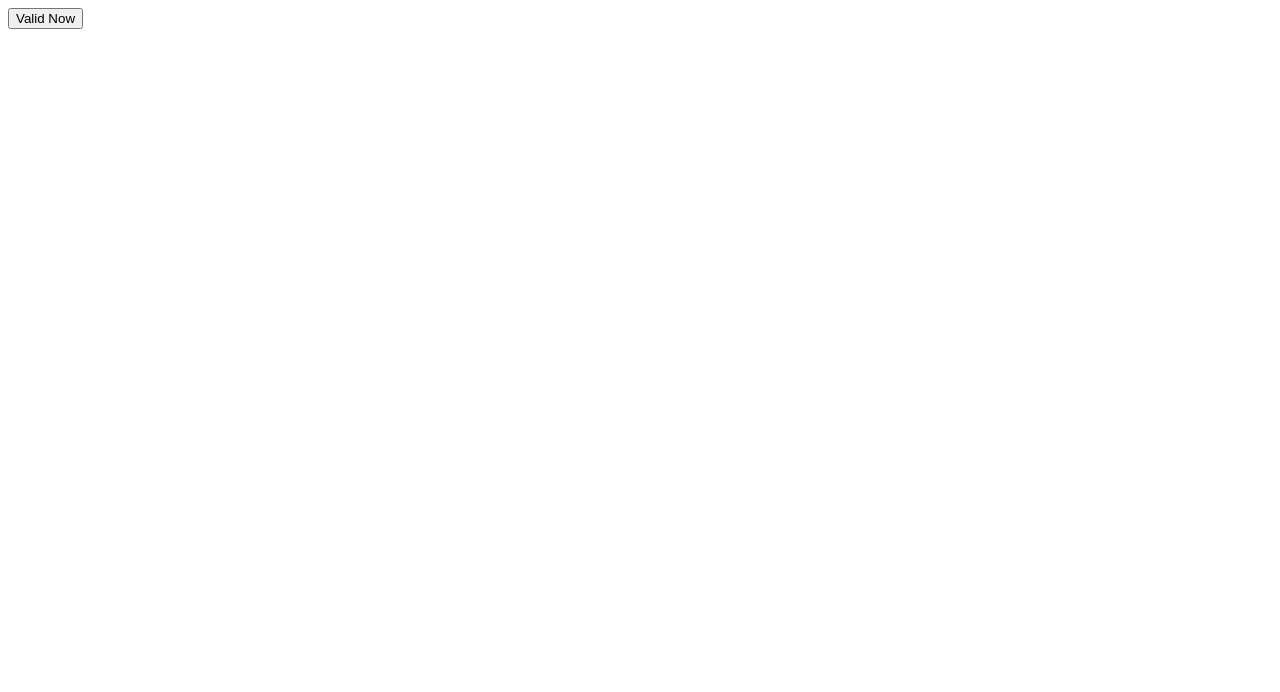
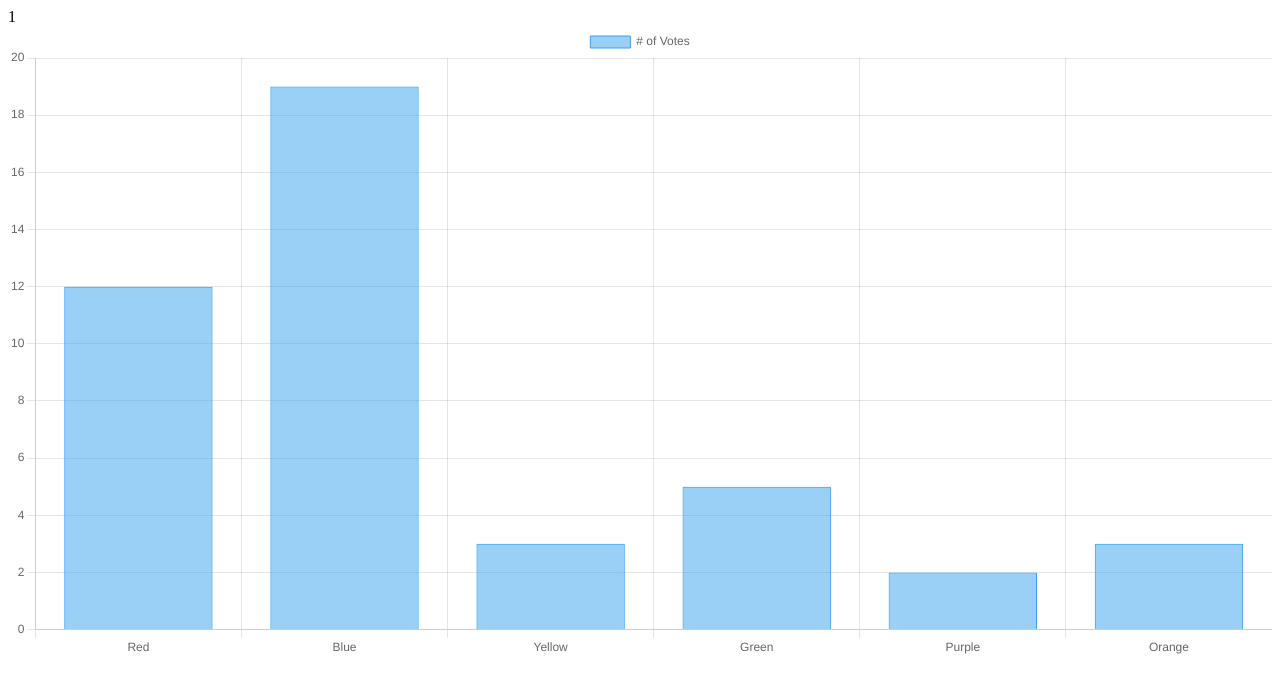
Before and after one commit to zl86473977/vue3Study, a Vue app: page / in a window 1280 px wide. Shown: the top 692 px of the page. Built offline with nearby package versions, Linux system fonts and the light colour scheme.

Commit message:
chart study

```diff
--- a/package.json
+++ b/package.json
@@ -11,6 +11,7 @@
   },
   "dependencies": {
     "async-validator": "^4.2.5",
+    "chart.js": "^4.4.3",
     "element-plus": "^2.5.6",
     "vue": "^3.3.11"
   },
--- a/src/App.vue
+++ b/src/App.vue
@@ -1,74 +1,83 @@
 <script setup>
-import Child from './components/Child.vue'
-import ButtonCounter from './components/ButtonCounter.vue'
+import Child from "./components/Child.vue";
+import ButtonCounter from "./components/ButtonCounter.vue";
 // import ModelTest from './components/ModelTest.vue'
-import TestAttribute from './views/TestAttribute.vue'
+import TestAttribute from "./views/TestAttribute.vue";
 // import SlotTest from './views/SlotTest.vue'
-import { onMounted, onUnmounted, provide, reactive, ref, shallowRef, watch, watchEffect } from 'vue'
-import { provideKey } from './utils/commonj'
-import Mouse from './views/Mouse.vue'
-import Fetch from './views/Fetch.vue'
-import Directive from './views/Directive.vue'
-import I18n from './views/I18n.vue'
-import UploadFile from './views/UploadFile.vue'
-import UploadFile2 from './views/UploadFile2.vue'
-import UploadFileCSDN from './views/UploadFileCSDN.vue'
+import {
+  onMounted,
+  onUnmounted,
+  provide,
+  reactive,
+  ref,
+  shallowRef,
+  watch,
+  watchEffect,
+} from "vue";
+import { provideKey } from "./utils/commonj";
+import Mouse from "./views/Mouse.vue";
+import Fetch from "./views/Fetch.vue";
+import Directive from "./views/Directive.vue";
+import I18n from "./views/I18n.vue";
+import UploadFile from "./views/UploadFile.vue";
+import UploadFile2 from "./views/UploadFile2.vue";
+import UploadFileCSDN from "./views/UploadFileCSDN.vue";
 // import UploadFileElementPlus from './views/UploadFileElementPlus.vue'
-import LocationGet from './views/LocationGet.vue'
-import BuildInTransition from './views/BuildInTransition.vue'
-import BuildInTransitionGroup from './views/BuildInTransitionGroup.vue'
-import BuildInTeleport from './views/BuildInTeleport.vue'
-import AsyncValidator from './views/AsyncValidator.vue'
+import LocationGet from "./views/LocationGet.vue";
+import BuildInTransition from "./views/BuildInTransition.vue";
+import BuildInTransitionGroup from "./views/BuildInTransitionGroup.vue";
+import BuildInTeleport from "./views/BuildInTeleport.vue";
+import AsyncValidator from "./views/AsyncValidator.vue";
+import Chart from './views/Chart.vue'
 
 function handleCounterClick(value) {
-  console.log('ButtonCounter', value);
+  console.log("ButtonCounter", value);
 }
 function handleCounterSuperClick(value) {
-  console.log('handleCounterSuperClick', value);
+  console.log("handleCounterSuperClick", value);
 }
 
 // -------------------------------------------
 
-const tabs = shallowRef([Child, ButtonCounter])
-const currentTab = ref(0)
+const tabs = shallowRef([Child, ButtonCounter]);
+const currentTab = ref(0);
 function handleSiki() {
-  console.log('---handleSiki---');
+  console.log("---handleSiki---");
 }
 
 // -------------------------------------------
-const modelValue = ref('this is modelValue')
-const modelTitle = ref('this is modelTitle')
+const modelValue = ref("this is modelValue");
+const modelTitle = ref("this is modelTitle");
 
 // -------------------------------------------
-const attr = ref('attr')
+const attr = ref("attr");
 
 // -------------------------------------------
-const slotValue = ref('header')
+const slotValue = ref("header");
 const clock = setInterval(() => {
   switch (slotValue.value) {
-    case 'header':
-      slotValue.value = 'default'
+    case "header":
+      slotValue.value = "default";
       break;
-    case 'default':
-      slotValue.value = 'footer'
+    case "default":
+      slotValue.value = "footer";
       break;
-    case 'footer':
-      slotValue.value = 'header'
+    case "footer":
+      slotValue.value = "header";
       break;
   }
-}, 3000)
+}, 3000);
 
 onUnmounted(() => {
-  console.log('---clearTimeout:clock----');
-  clock && clearTimeout(clock)
-})
+  console.log("---clearTimeout:clock----");
+  clock && clearTimeout(clock);
+});
 
 // ------------------------------------------
-provide('app', 'this is root node')
-const appMsg = ref('ref app msg')
-provide('appMsg', appMsg)
-provide(provideKey, 'bbc')
-
+provide("app", "this is root node");
+const appMsg = ref("ref app msg");
+provide("appMsg", appMsg);
+provide(provideKey, "bbc");
 </script>
 
 <template>
@@ -140,11 +149,12 @@ provide(provideKey, 'bbc')
     <button @click="currentTab = (currentTab + 1) % 2">change component</button>
   </div> -->
   <!-- <BuildInTeleport /> -->
-  <AsyncValidator />
+  <!-- <AsyncValidator /> -->
+  <Chart />
 </template>
 
 <style scoped>
-button+button {
+button + button {
   margin-left: 10px;
 }
 </style>
--- /dev/null
+++ b/src/views/Chart.vue
@@ -0,0 +1,36 @@
+<template>
+    <div class="Chart">
+      <div>1</div>
+      <canvas id="myChart"></canvas>
+    </div>
+  </template>
+  <script setup>
+  defineOptions({ name: "Chart" });
+  import Chart from "chart.js/auto";
+  import { ref, onMounted } from "vue";
+
+  onMounted(() => {
+    const ctx = document.getElementById("myChart");
+
+    new Chart(ctx, {
+      type: "bar",
+      data: {
+        labels: ["Red", "Blue", "Yellow", "Green", "Purple", "Orange"],
+        datasets: [
+          {
+            label: "# of Votes",
+            data: [12, 19, 3, 5, 2, 3],
+            borderWidth: 1,
+          },
+        ],
+      },
+      options: {
+        scales: {
+          y: {
+            beginAtZero: true,
+          },
+        },
+      },
+    });
+  });
+  </script>
```
Also changed, not shown: 1 other file (tests, documents, lock files or other folders). Lines whose indentation alone changed are shown as unchanged.
